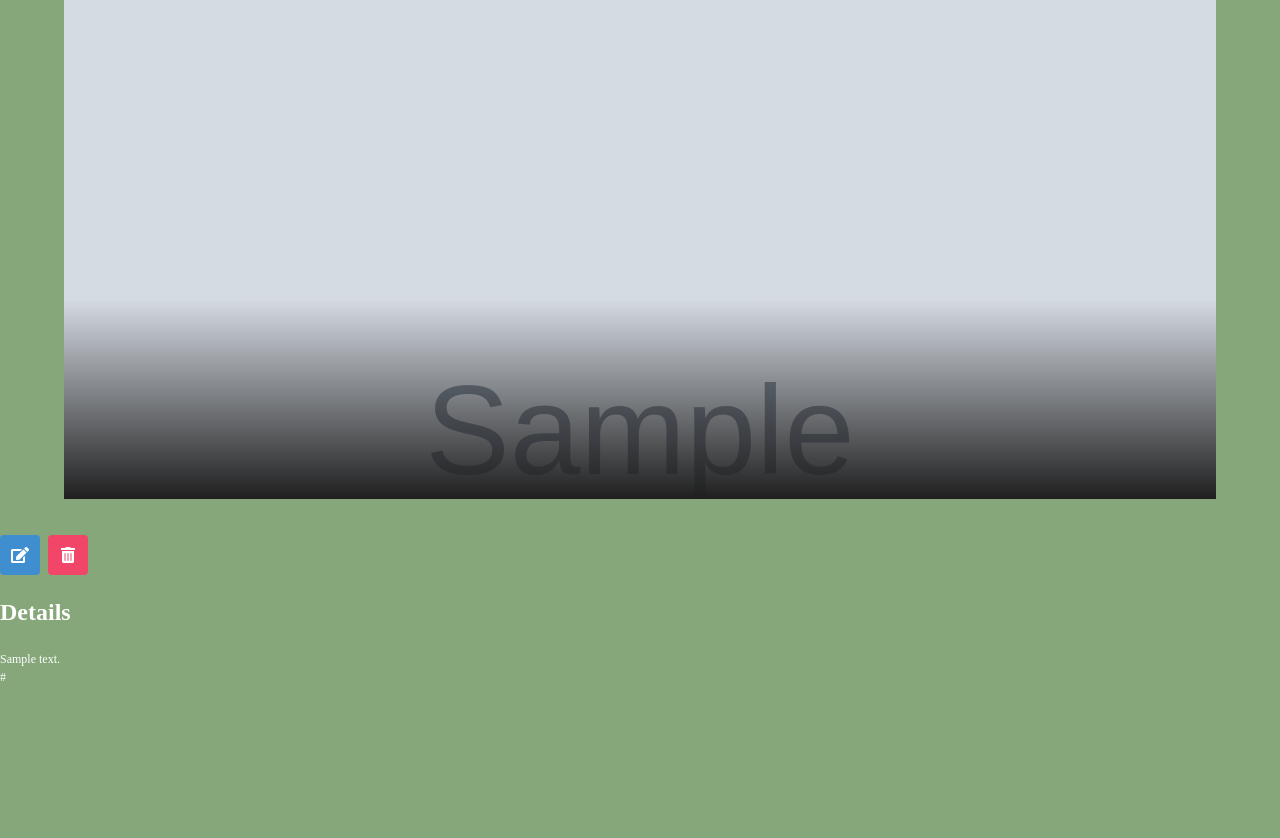
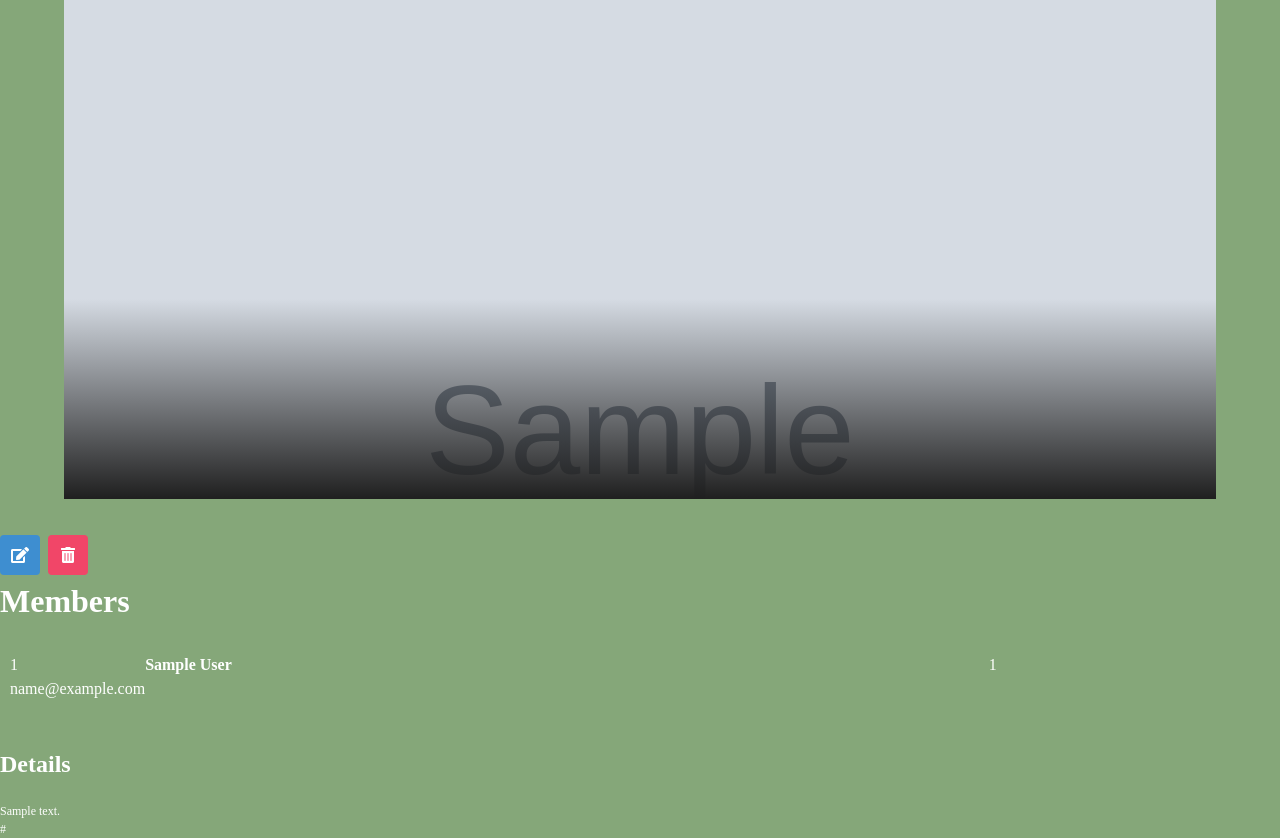
Before and after one commit to tjphillips08/Approach-App, a Django app: page /courses/1/ in a window 1280 px wide. Shown: the part 53-891 px from the top of the page. Before the commit the page ends 734 px from the top, so only its background shows below. Run offline with Django 4.2, Linux system fonts and the light colour scheme; tables that the repository leaves empty hold one stand-in row (values such as "Sample post"); grey boxes marked "Sample" are stand-in pictures; some web fonts are replaced.

Commit message:
added members to course detail page

```diff
--- a/main_app/static/styles/main.css
+++ b/main_app/static/styles/main.css
@@ -72,3 +72,23 @@ p {
   .detail__container {
     margin-top: 500px;
   }
+
+
+  .detail__members {
+    width: 100%;
+    display: flex;
+    flex-direction: column;
+}
+
+.member {
+    width: 100%;
+    padding: 10px;
+    display: grid;
+    grid-template-columns: 0.1fr 3fr 1fr;
+    border-radius: 5px;
+}
+
+.member:hover {
+    background-color: hsla(0, 0%, 100%, 0.1);
+    cursor: pointer;
+}
--- a/main_app/templates/course_detail.html
+++ b/main_app/templates/course_detail.html
@@ -18,6 +18,27 @@
                 <i class="fas fa-trash-alt"></i>
             </span>
         </a>
+        <!-- inside container -->
+    <div class="detail__members mb-5">
+        <h3 class="title is-3">Members</h3>
+
+        {% for member in course.members.all %}
+            <div class="member">
+                <span>{{forloop.counter}}</span>
+                <span><b>{{member.name}}</b></span>
+                <span>{{member.handicap}}</span>
+                <span>{{member.email}}</span>
+            </div>
+        {% empty %}
+            <article class="message">
+                <div class="message-header">
+                    <p>No Current Members</p>
+                </div>
+            </article>
+
+        {% endfor %}
+    </div>
+<!--  above about section  -->
     </div>
     <div class="detail__about">
         <h4 class="title is-4">Details</h4>
```
